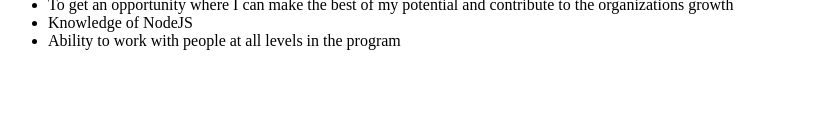
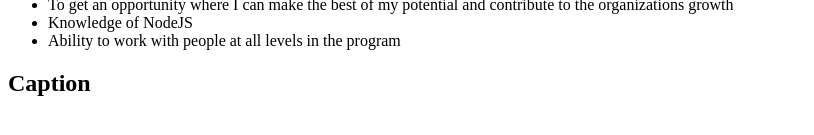
Before and after one commit to komalsyedage/MyProfile, a plain HTML site: page home.html in a window 1280 px wide. Shown: the part 171-306 px from the top of the page, without its empty margins (0-814 px from the left). Drawn offline with Linux system fonts and the light colour scheme.

Commit message:
Update home.html

```diff
--- a/home.html
+++ b/home.html
@@ -17,5 +17,6 @@
             <li>Ability to work with people at all levels in the program </li>
 
         </ul>
+        <h2>Caption<h2>
     </body>
 </html>
```
